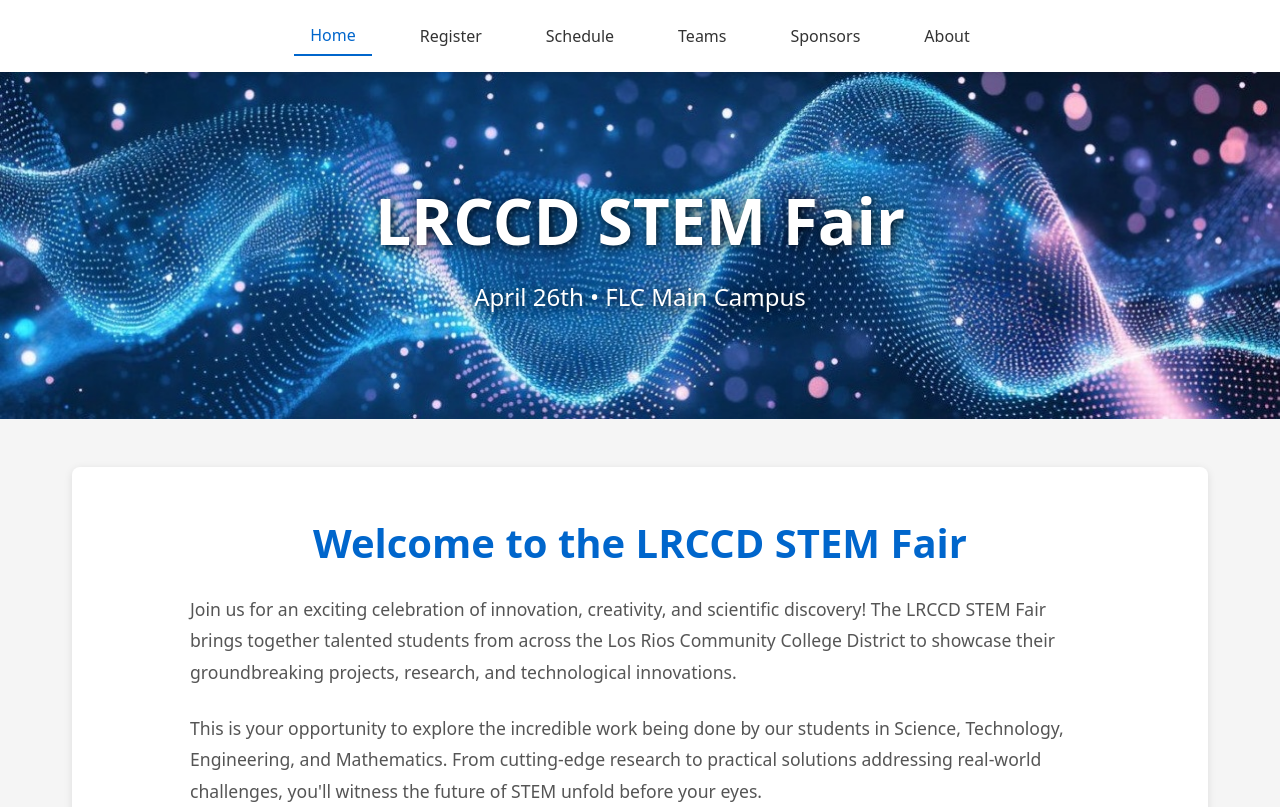
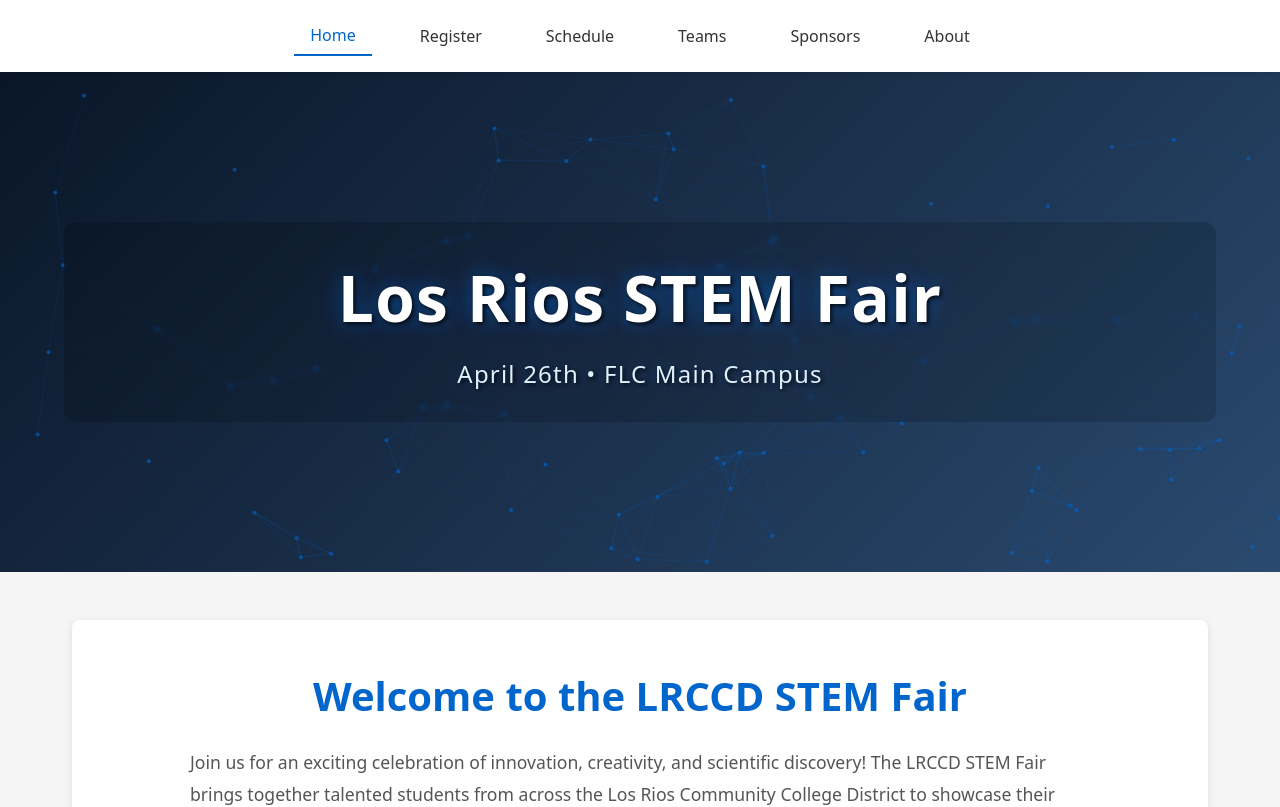
Before and after one commit to brandontautuan/StemFair2026, a React (Vite) app: page / in a window 1280 px wide. Shown: the top 807 px of the page. Built offline with nearby package versions, Linux system fonts and the light colour scheme.

Commit message:
Animation implentation

```diff
--- /dev/null
+++ b/src/components/ParticleHero.tsx
@@ -0,0 +1,229 @@
+import { useEffect, useRef, useState } from 'react';
+
+interface Particle {
+  x: number;
+  y: number;
+  vx: number;
+  vy: number;
+  baseVx: number;
+  baseVy: number;
+}
+
+interface MousePosition {
+  x: number;
+  y: number;
+}
+
+interface ParticleHeroProps {
+  width?: number | string;
+  height?: number | string;
+  className?: string;
+}
+
+const ParticleHero: React.FC<ParticleHeroProps> = ({
+  width = '100%',
+  height = '100%',
+  className = ''
+}) => {
+  const canvasRef = useRef<HTMLCanvasElement>(null);
+  const animationFrameRef = useRef<number>(0);
+  const particlesRef = useRef<Particle[]>([]);
+  const mouseRef = useRef<MousePosition>({ x: -1000, y: -1000 });
+  const [prefersReducedMotion, setPrefersReducedMotion] = useState(false);
+
+  // Check for prefers-reduced-motion
+  useEffect(() => {
+    const mediaQuery = window.matchMedia('(prefers-reduced-motion: reduce)');
+    setPrefersReducedMotion(mediaQuery.matches);
+
+    const handleChange = (e: MediaQueryListEvent): void => {
+      setPrefersReducedMotion(e.matches);
+    };
+
+    mediaQuery.addEventListener('change', handleChange);
+    return () => mediaQuery.removeEventListener('change', handleChange);
+  }, []);
+
+  // Initialize and animate particles
+  useEffect(() => {
+    const canvas = canvasRef.current;
+    if (!canvas) return;
+
+    const ctx = canvas.getContext('2d');
+    if (!ctx) return;
+
+    // Handle window resize
+    const handleResize = (): void => {
+      const rect = canvas.getBoundingClientRect();
+      const dpr = window.devicePixelRatio || 1;
+
+      canvas.width = rect.width * dpr;
+      canvas.height = rect.height * dpr;
+
+      ctx.scale(dpr, dpr);
+      canvas.style.width = `${rect.width}px`;
+      canvas.style.height = `${rect.height}px`;
+
+      initializeParticles();
+    };
+
+    // Initialize particles based on screen size
+    const initializeParticles = (): void => {
+      const rect = canvas.getBoundingClientRect();
+      const area = rect.width * rect.height;
+
+      // Adaptive particle count based on screen size
+      let particleCount: number;
+      if (area < 500000) {
+        particleCount = 50; // Small screens
+      } else if (area < 1000000) {
+        particleCount = 80; // Medium screens
+      } else {
+        particleCount = 120; // Large screens
+      }
+
+      particlesRef.current = Array.from({ length: particleCount }, () => {
+        const vx = (Math.random() - 0.5) * 0.3;
+        const vy = (Math.random() - 0.5) * 0.3;
+        return {
+          x: Math.random() * rect.width,
+          y: Math.random() * rect.height,
+          vx,
+          vy,
+          baseVx: vx,
+          baseVy: vy,
+        };
+      });
+    };
+
+    // Handle mouse movement
+    const handleMouseMove = (e: MouseEvent): void => {
+      const rect = canvas.getBoundingClientRect();
+      mouseRef.current = {
+        x: e.clientX - rect.left,
+        y: e.clientY - rect.top,
+      };
+    };
+
+    const handleMouseLeave = (): void => {
+      mouseRef.current = { x: -1000, y: -1000 };
+    };
+
+    // Animation loop
+    const animate = (): void => {
+      if (!ctx || !canvas) return;
+
+      const rect = canvas.getBoundingClientRect();
+      ctx.clearRect(0, 0, rect.width, rect.height);
+
+      const particles = particlesRef.current;
+      const mouse = mouseRef.current;
+      const connectionDistance = 150;
+      const mouseInfluenceDistance = 120;
+      const mouseInfluenceStrength = 0.02;
+
+      // Update and draw particles
+      particles.forEach((particle) => {
+        // Mouse interaction - subtle repulsion
+        const dx = particle.x - mouse.x;
+        const dy = particle.y - mouse.y;
+        const distToMouse = Math.sqrt(dx * dx + dy * dy);
+
+        if (distToMouse < mouseInfluenceDistance) {
+          const force = (1 - distToMouse / mouseInfluenceDistance) * mouseInfluenceStrength;
+          particle.vx += (dx / distToMouse) * force;
+          particle.vy += (dy / distToMouse) * force;
+        }
+
+        // Gradually return to base velocity
+        particle.vx += (particle.baseVx - particle.vx) * 0.01;
+        particle.vy += (particle.baseVy - particle.vy) * 0.01;
+
+        // Update position
+        particle.x += particle.vx;
+        particle.y += particle.vy;
+
+        // Wrap around edges
+        if (particle.x < 0) particle.x = rect.width;
+        if (particle.x > rect.width) particle.x = 0;
+        if (particle.y < 0) particle.y = rect.height;
+        if (particle.y > rect.height) particle.y = 0;
+
+        // Draw particle
+        ctx.beginPath();
+        ctx.arc(particle.x, particle.y, 2, 0, Math.PI * 2);
+        ctx.fillStyle = 'rgba(0, 102, 204, 0.6)';
+        ctx.fill();
+      });
+
+      // Draw connections
+      ctx.strokeStyle = 'rgba(0, 102, 204, 0.2)';
+      ctx.lineWidth = 1;
+
+      for (let i = 0; i < particles.length; i++) {
+        for (let j = i + 1; j < particles.length; j++) {
+          const dx = particles[i].x - particles[j].x;
+          const dy = particles[i].y - particles[j].y;
+          const distance = Math.sqrt(dx * dx + dy * dy);
+
+          if (distance < connectionDistance) {
+            const opacity = 1 - distance / connectionDistance;
+            ctx.strokeStyle = `rgba(0, 102, 204, ${opacity * 0.3})`;
+            ctx.beginPath();
+            ctx.moveTo(particles[i].x, particles[i].y);
+            ctx.lineTo(particles[j].x, particles[j].y);
+            ctx.stroke();
+          }
+        }
+      }
+
+      animationFrameRef.current = requestAnimationFrame(animate);
+    };
+
+    // Initialize
+    handleResize();
+    window.addEventListener('resize', handleResize);
+    canvas.addEventListener('mousemove', handleMouseMove);
+    canvas.addEventListener('mouseleave', handleMouseLeave);
+
+    if (!prefersReducedMotion) {
+      animate();
+    } else {
+      // Render static frame for reduced motion preference
+      ctx.clearRect(0, 0, canvas.width, canvas.height);
+      const rect = canvas.getBoundingClientRect();
+      particlesRef.current.forEach((particle) => {
+        ctx.beginPath();
+        ctx.arc(particle.x, particle.y, 2, 0, Math.PI * 2);
+        ctx.fillStyle = 'rgba(0, 102, 204, 0.6)';
+        ctx.fill();
+      });
+    }
+
+    // Cleanup
+    return () => {
+      window.removeEventListener('resize', handleResize);
+      canvas.removeEventListener('mousemove', handleMouseMove);
+      canvas.removeEventListener('mouseleave', handleMouseLeave);
+      if (animationFrameRef.current) {
+        cancelAnimationFrame(animationFrameRef.current);
+      }
+    };
+  }, [prefersReducedMotion]);
+
+  return (
+    <canvas
+      ref={canvasRef}
+      className={className}
+      style={{
+        width: typeof width === 'number' ? `${width}px` : width,
+        height: typeof height === 'number' ? `${height}px` : height,
+        display: 'block',
+      }}
+      aria-label="Interactive particle network animation"
+      role="img"
+    />
+  );
+};
+
+export default ParticleHero;
--- a/src/index.css
+++ b/src/index.css
@@ -65,7 +65,21 @@
   width: 100%;
   position: relative;
   overflow: hidden;
-  background-color: #fff;
+  background: linear-gradient(135deg, #0a1628 0%, #1a2f4a 50%, #2a4a6f 100%);
+  min-height: 500px;
+  height: 60vh;
+  display: flex;
+  align-items: center;
+  justify-content: center;
+}
+
+.banner-canvas {
+  position: absolute;
+  top: 0;
+  left: 0;
+  width: 100%;
+  height: 100%;
+  z-index: 1;
 }
 
 .banner-image {
@@ -75,14 +89,16 @@
 }
 
 .banner-text {
-  position: absolute;
-  top: 50%;
-  left: 50%;
-  transform: translate(-50%, -50%);
+  position: relative;
   text-align: center;
   z-index: 10;
   width: 100%;
-  padding: 0 1rem;
+  padding: 2rem 1rem;
+  background: rgba(0, 0, 0, 0.15);
+  backdrop-filter: blur(2px);
+  border-radius: 12px;
+  max-width: 90%;
+  margin: 0 auto;
 }
 
 .banner-title {
@@ -90,19 +106,43 @@
   font-size: clamp(2rem, 5vw, 4rem);
   font-weight: bold;
   text-align: center;
-  text-shadow: 2px 2px 8px rgba(0, 0, 0, 0.7), 0 0 20px rgba(0, 0, 0, 0.5);
+  text-shadow:
+    2px 2px 4px rgba(0, 0, 0, 0.8),
+    0 0 20px rgba(0, 102, 204, 0.5),
+    0 0 40px rgba(0, 102, 204, 0.3);
   margin: 0 0 1rem 0;
-  white-space: nowrap;
+  letter-spacing: 0.02em;
 }
 
 .banner-subtitle {
-  color: #fff;
+  color: #e0f0ff;
   font-size: clamp(1.1rem, 2.5vw, 1.5rem);
   font-weight: 500;
   text-align: center;
-  text-shadow: 2px 2px 8px rgba(0, 0, 0, 0.7), 0 0 20px rgba(0, 0, 0, 0.5);
+  text-shadow:
+    2px 2px 4px rgba(0, 0, 0, 0.8),
+    0 0 15px rgba(0, 102, 204, 0.4);
   margin: 0;
-  white-space: nowrap;
+  letter-spacing: 0.05em;
+}
+
+@media (max-width: 768px) {
+  .banner-container {
+    min-height: 400px;
+    height: 50vh;
+  }
+
+  .banner-text {
+    padding: 1.5rem 1rem;
+  }
+
+  .banner-title {
+    font-size: clamp(1.5rem, 6vw, 2.5rem);
+  }
+
+  .banner-subtitle {
+    font-size: clamp(1rem, 4vw, 1.2rem);
+  }
 }
 
 /* Main Content */
--- a/src/pages/Home.tsx
+++ b/src/pages/Home.tsx
@@ -1,10 +1,12 @@
+import ParticleHero from '../components/ParticleHero';
+
 function Home() {
   return (
     <>
       <div className="banner-container">
-        <img src="/banner_image.jpg" alt="LRCCD STEM Fair Banner" className="banner-image" />
+        <ParticleHero className="banner-canvas" />
         <div className="banner-text">
-          <h1 className="banner-title">LRCCD STEM Fair</h1>
+          <h1 className="banner-title">Los Rios STEM Fair</h1>
           <p className="banner-subtitle">April 26th • FLC Main Campus</p>
         </div>
       </div>
```
Also changed, not shown: 1 other file (tests, documents, lock files or other folders).
